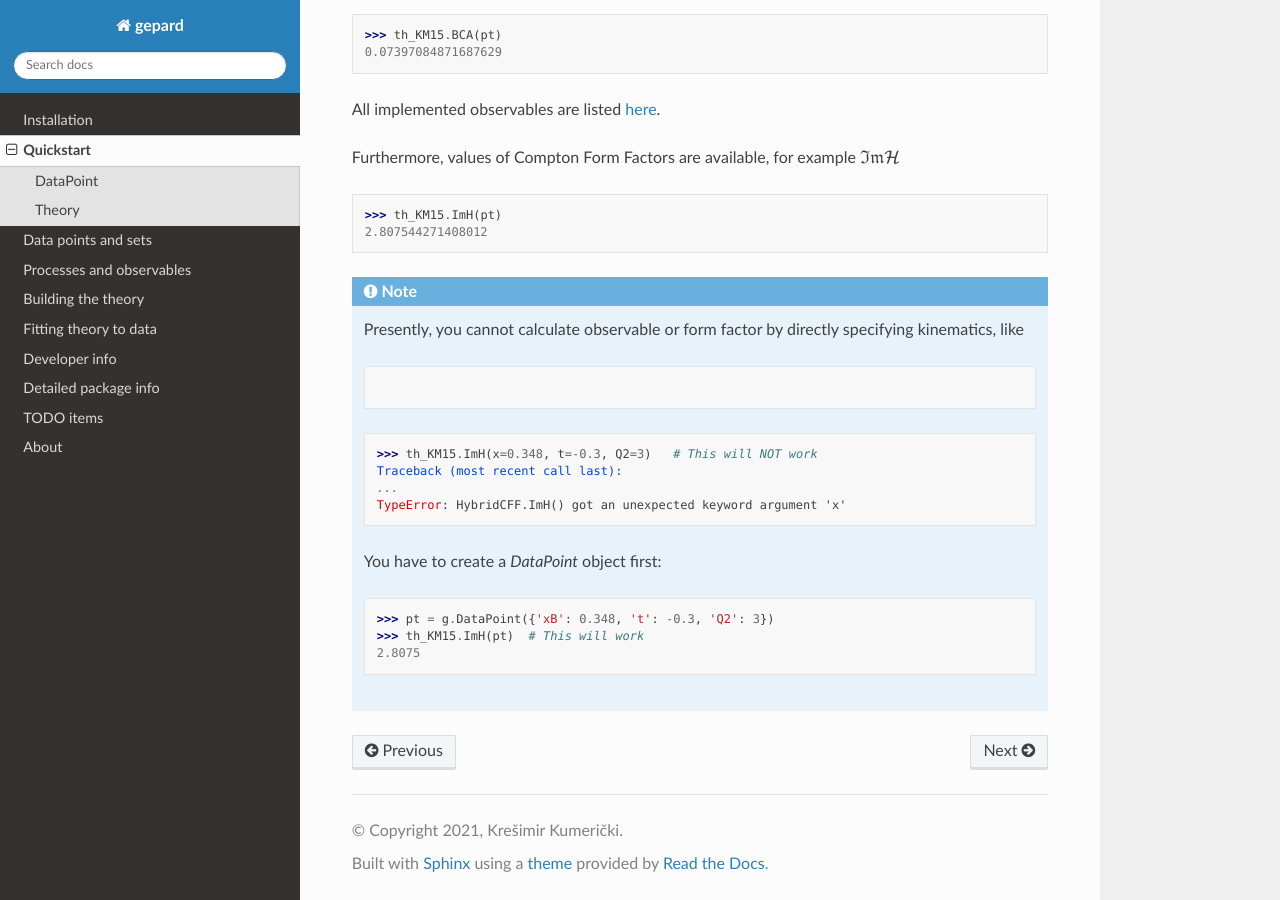
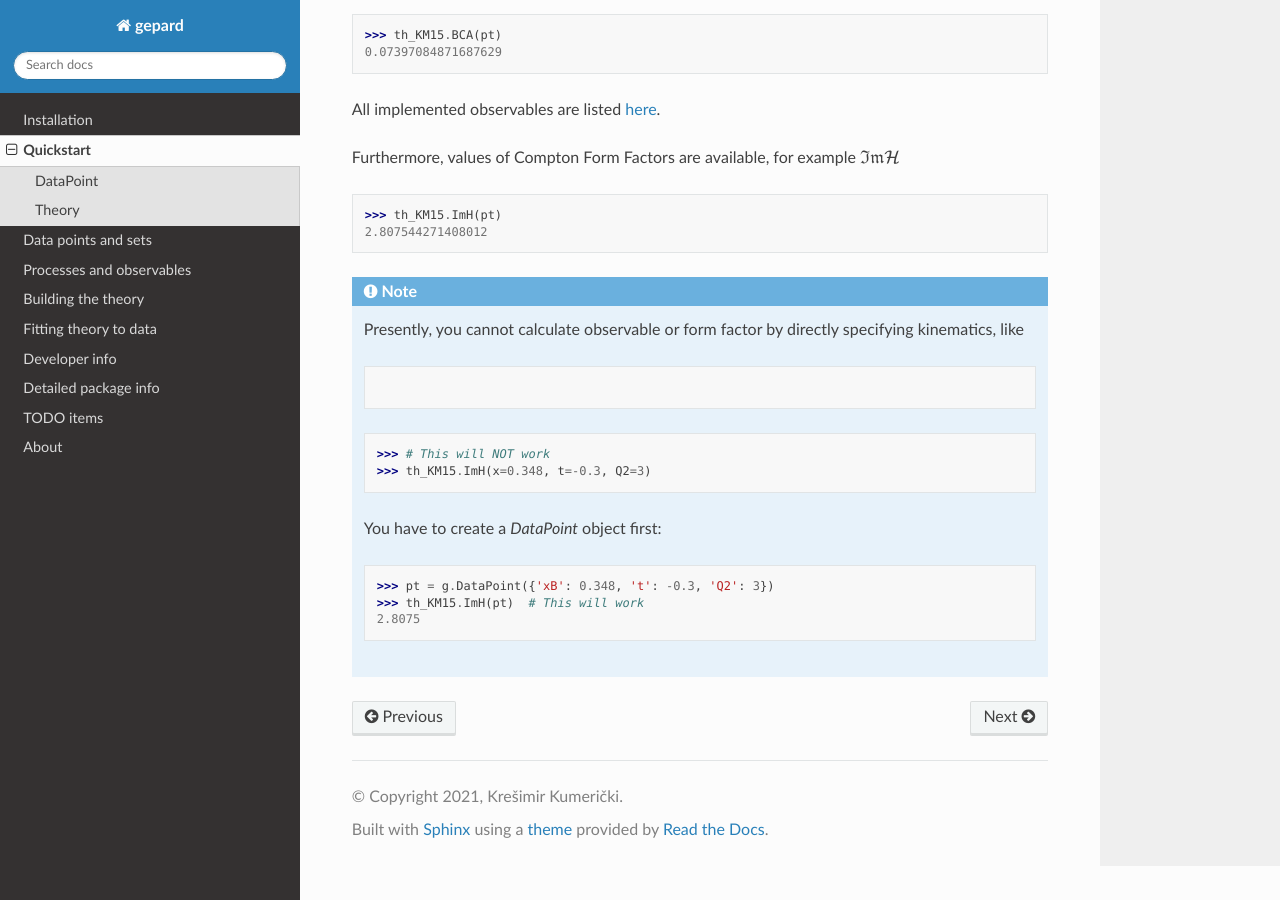
Before and after one commit to kkumer/gepard, a Sphinx documentation site: the page built from docs/source/quickstart.rst, in a window 1280 px wide and 900 px high, scrolled down 1697 px. Built offline with Sphinx 7.4.7 and the Read the Docs theme 2.0.0, drawn with Linux system fonts in a browser that asks for light colours.

Commit message:
fix quickstart doctest to work with py38

```diff
--- a/docs/source/quickstart.rst
+++ b/docs/source/quickstart.rst
@@ -110,10 +110,8 @@
 
    .. code-block:: python
 
-   >>> th_KM15.ImH(x=0.348, t=-0.3, Q2=3)   # This will NOT work
-   Traceback (most recent call last):
-   ...
-   TypeError: HybridCFF.ImH() got an unexpected keyword argument 'x'
+   >>> # This will NOT work
+   >>> th_KM15.ImH(x=0.348, t=-0.3, Q2=3)  # doctest: +SKIP
 
    You have to create a `DataPoint` object first:
 
```
